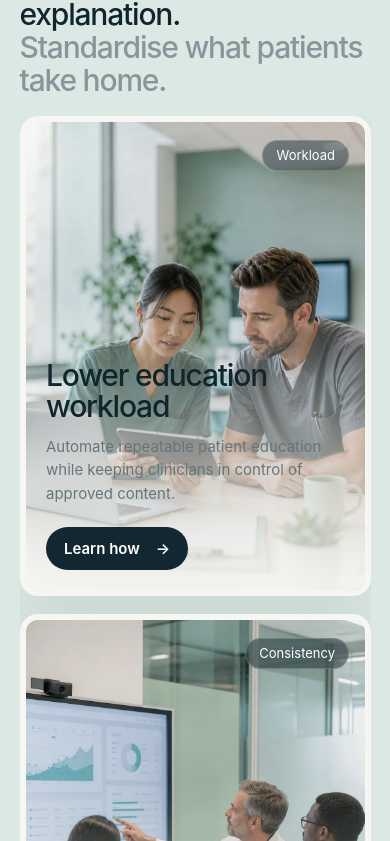
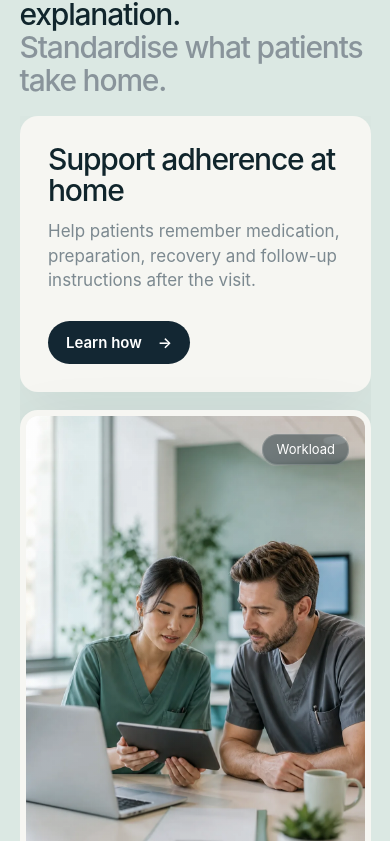
Before and after one commit to STV1222/Medivo-AI-Website, a Next.js app: page / in a window 390 px wide. Shown: the part 9443-10284 px from the top of the page. Built offline with nearby package versions, Linux system fonts and the light colour scheme; a web font is replaced by a local one.

Commit message:
Refine healthcare team slider

```diff
--- a/app/components/EditorialChrome.tsx
+++ b/app/components/EditorialChrome.tsx
@@ -14,6 +14,7 @@ function Logo() {
       alt="Medivo AI"
       width="1006"
       height="205"
+      unoptimized
     />
   );
 }
--- a/app/globals.css
+++ b/app/globals.css
@@ -181,22 +181,20 @@ button{font:inherit}
 .hospital-benefits{background:#dbe8e3;padding:11vw 5vw}
 .hospital-benefits-copy{margin-bottom:5vw}
 .hospital-benefits h2{margin:0;max-width:980px}
-.hospital-benefit-gallery{display:flex;gap:14px;height:min(54vw,640px);min-height:560px;overflow:hidden;contain:layout paint}
-.hospital-benefit-card{position:relative;flex:1 1 0;min-width:0;overflow:hidden;border-radius:var(--radius);background:#f6f6f2;border:8px solid #f6f6f2;box-shadow:0 24px 70px rgba(16,37,44,.08);isolation:isolate;outline:0;transform:translateZ(0);transition:flex-grow .72s cubic-bezier(.16,1,.3,1),transform .34s ease;will-change:flex-grow,transform}
-.hospital-benefit-card:first-child{flex-grow:1.35}
-.hospital-benefit-gallery:hover .hospital-benefit-card{flex-grow:.82}
-.hospital-benefit-gallery:has(.hospital-benefit-card:focus-within) .hospital-benefit-card{flex-grow:.82}
-.hospital-benefit-card:hover,.hospital-benefit-card:focus-within{flex-grow:2.45;transform:translate3d(0,-3px,0)}
-.benefit-image{position:absolute;inset:0;background-position:center;background-size:cover;transform:scale(1.002) translateZ(0);transition:transform .85s cubic-bezier(.16,1,.3,1);will-change:transform;backface-visibility:hidden}
-.hospital-benefit-card:hover .benefit-image,.hospital-benefit-card:focus-within .benefit-image{transform:scale(1.035) translateZ(0)}
-.hospital-benefit-card:after{content:"";position:absolute;inset:0;background:linear-gradient(90deg,rgba(246,246,242,.95) 0%,rgba(246,246,242,.9) 47%,rgba(246,246,242,.28) 72%,rgba(16,37,44,.2) 100%);opacity:0;transform:translate3d(-18%,0,0);transition:opacity .34s ease,transform .62s cubic-bezier(.16,1,.3,1);z-index:1;pointer-events:none}
-.hospital-benefit-card:hover:after,.hospital-benefit-card:focus-within:after{opacity:1;transform:translate3d(0,0,0)}
+.hospital-benefit-slider{display:flex;align-items:stretch;gap:14px;height:min(54vw,640px);min-height:560px;overflow:hidden;contain:layout paint}
+.benefit-image-card{position:relative;flex:0 0 clamp(132px,14vw,220px);min-width:0;overflow:hidden;border:8px solid #f6f6f2;border-radius:var(--radius);background:#f6f6f2;padding:0;box-shadow:0 24px 70px rgba(16,37,44,.08);cursor:pointer;isolation:isolate;outline:0;transform:translateZ(0);transition:flex-basis .7s cubic-bezier(.16,1,.3,1),transform .34s ease,box-shadow .34s ease;will-change:flex-basis,transform}
+.benefit-image-card.active{flex-basis:clamp(360px,29vw,620px);transform:translate3d(0,-3px,0);box-shadow:0 32px 82px rgba(16,37,44,.12)}
+.benefit-image-card:focus-visible{outline:2px solid var(--teal);outline-offset:3px}
+.benefit-image-card:after{content:"";position:absolute;inset:0;z-index:1;background:linear-gradient(180deg,rgba(16,37,44,.02),rgba(16,37,44,.12));opacity:.2;pointer-events:none;transition:opacity .35s ease}
+.benefit-image-card.active:after{opacity:.08}
+.benefit-image{position:absolute;inset:0;display:block;background-position:center;background-size:cover;transform:scale(1.002) translateZ(0);transition:transform .85s cubic-bezier(.16,1,.3,1);will-change:transform;backface-visibility:hidden}
+.benefit-image-card:hover .benefit-image,.benefit-image-card.active .benefit-image,.benefit-image-card:focus-visible .benefit-image{transform:scale(1.035) translateZ(0)}
 .benefit-pill{position:absolute;top:24px;right:22px;z-index:3;padding:11px 18px;border-radius:999px;background:rgba(16,37,44,.45);color:white;font-size:15px;line-height:1;backdrop-filter:blur(14px);-webkit-backdrop-filter:blur(14px);box-shadow:inset 0 0 0 1px rgba(255,255,255,.18)}
-.benefit-panel{position:absolute;left:34px;top:50%;z-index:2;width:min(78%,430px);padding:0;background:transparent;border-radius:0;box-shadow:none;transform:translate3d(-32px,-50%,0);opacity:0;transition:opacity .28s ease,transform .58s cubic-bezier(.16,1,.3,1);will-change:transform}
-.hospital-benefit-card:hover .benefit-panel,.hospital-benefit-card:focus-within .benefit-panel{opacity:1;transform:translate3d(0,-50%,0)}
-.benefit-panel h3{font-size:clamp(28px,3.2vw,46px);line-height:1.02;letter-spacing:var(--title-track);font-weight:480;margin:0 0 26px}
-.benefit-panel p{font-size:17px;line-height:1.55;color:#66757b;margin:0 0 42px}
-.benefit-panel a{display:inline-flex;align-items:center;justify-content:center;gap:16px;min-width:128px;padding:14px 21px;border-radius:999px;background:#132733;color:#fff;font-size:15px;font-weight:560}
+.benefit-content-card{flex:0 0 clamp(300px,28vw,520px);display:flex;flex-direction:column;justify-content:center;align-items:flex-start;min-width:0;padding:clamp(34px,3.6vw,58px);border-radius:var(--radius);background:#f6f6f2;box-shadow:0 24px 70px rgba(16,37,44,.07);animation:benefit-panel-slide .44s cubic-bezier(.16,1,.3,1) both}
+.benefit-content-card h3{font-size:clamp(30px,3.2vw,48px);line-height:1.02;letter-spacing:var(--title-track);font-weight:480;margin:0 0 28px;color:var(--ink)}
+.benefit-content-card p{font-size:clamp(17px,1.45vw,23px);line-height:1.45;color:#7c8990;margin:0 0 auto;max-width:480px}
+.benefit-content-card a{display:inline-flex;align-items:center;justify-content:center;gap:16px;margin-top:clamp(46px,7vw,118px);min-width:132px;padding:14px 21px;border-radius:999px;background:#132733;color:#fff;font-size:15px;font-weight:560}
+@keyframes benefit-panel-slide{from{opacity:0;transform:translate3d(24px,0,0)}to{opacity:1;transform:translate3d(0,0,0)}}
 .endoscopy{background:#dbe8e3;padding:11vw 5vw}
 .endoscopy h2{max-width:1200px;margin:0 0 8vw}
 .journey{display:grid;grid-template-columns:repeat(4,1fr);border-top:1px solid var(--line)}
@@ -311,14 +309,12 @@ to{opacity:1;transform:none}
 .app-preview{min-height:480px}
 .advantage-grid{grid-template-columns:1fr 1fr}
 .advantage-card{min-height:330px}
-.hospital-benefit-gallery{display:grid;grid-template-columns:1fr;height:auto;min-height:0;gap:18px}
-.hospital-benefit-card,.hospital-benefit-card:first-child{height:520px;flex:auto}
-.hospital-benefit-card:after{opacity:1;transform:none;background:linear-gradient(180deg,rgba(16,37,44,.03),rgba(16,37,44,.1) 35%,rgba(246,246,242,.95) 100%)}
-.benefit-panel{left:28px;right:28px;top:auto;bottom:28px;width:auto;opacity:1;transform:none}
-.hospital-benefit-card:hover .benefit-panel,.hospital-benefit-card:focus-within .benefit-panel{transform:none}
-.benefit-panel h3{font-size:34px;margin-bottom:14px}
-.benefit-panel p{font-size:15px;margin-bottom:22px}
-.benefit-panel a{padding:12px 18px}
+.hospital-benefit-slider{display:grid;grid-template-columns:1fr;height:auto;min-height:0;gap:18px;overflow:visible}
+.benefit-image-card,.benefit-image-card.active{height:520px;flex:auto;transform:none}
+.benefit-content-card{order:-1;flex:auto;padding:36px;animation:none}
+.benefit-content-card h3{font-size:34px;margin-bottom:14px}
+.benefit-content-card p{font-size:17px;margin-bottom:0}
+.benefit-content-card a{margin-top:28px;padding:12px 18px}
 .journey{grid-template-columns:1fr 1fr}
 .journey article{min-height:270px}
 .comparison-grid{grid-template-columns:1fr}
@@ -358,10 +354,10 @@ to{opacity:1;transform:none}
 .app-preview{min-height:400px}
 .advantage-grid{grid-template-columns:1fr}
 .advantage-card{min-height:300px}
-.hospital-benefit-card,.hospital-benefit-card:first-child{height:480px;border-width:6px}
+.benefit-image-card,.benefit-image-card.active{height:480px;border-width:6px}
 .benefit-pill{top:18px;right:16px;font-size:13px;padding:9px 14px}
-.benefit-panel{left:20px;right:20px;bottom:20px}
-.benefit-panel h3{font-size:30px}
+.benefit-content-card{padding:28px}
+.benefit-content-card h3{font-size:30px}
 .journey{grid-template-columns:1fr}
 .journey article{min-height:220px}
 .journey h3{margin-top:45px}
--- a/app/page.tsx
+++ b/app/page.tsx
@@ -1,6 +1,6 @@
 "use client";
 
-import { useEffect, useRef, useState } from "react";
+import { Fragment, useEffect, useRef, useState } from "react";
 import Image from "next/image";
 import { FooterLanguage } from "./components/FooterLanguage";
 import { Trans, useT, type DictionaryKey } from "./components/I18n";
@@ -78,13 +78,14 @@ const hospitalBenefits = [
 ] satisfies { labelKey: DictionaryKey; titleKey: DictionaryKey; bodyKey: DictionaryKey; image: string; altKey: DictionaryKey }[];
 
 function Logo({ priority = false }: { priority?: boolean }) {
-  return <Image className="brand-logo" src="/medivo-logo-white-v2.png" alt="Medivo AI" width="1006" height="205" priority={priority} />;
+  return <Image className="brand-logo" src="/medivo-logo-white-v2.png" alt="Medivo AI" width="1006" height="205" priority={priority} unoptimized />;
 }
 
 export default function Home() {
   const t = useT();
   const [active, setActive] = useState(0);
   const [platform, setPlatform] = useState(0);
+  const [activeBenefit, setActiveBenefit] = useState(2);
   const [menu, setMenu] = useState(false);
   const [resources, setResources] = useState(false);
   const [headerScrolled, setHeaderScrolled] = useState(false);
@@ -276,7 +277,7 @@ export default function Home() {
               </div>
             </div>
             <div className="workflow-scene scene-deliver">
-              <Image src="/workflow-deliver.png" alt="" fill sizes="(max-width: 900px) 82vw, 46vw" />
+              <Image src="/workflow-deliver.png" alt="" fill sizes="(max-width: 900px) 82vw, 46vw" unoptimized />
             </div>
           </div>
           <div className="step-indicator">{workflow.map((_, i) => <button key={i} className={active === i ? "active" : ""} onClick={() => document.querySelector(`[data-workflow-step='${i}']`)?.scrollIntoView({behavior:"smooth"})} aria-label={`View workflow step ${i + 1}`}><i/></button>)}</div>
@@ -327,17 +328,30 @@ export default function Home() {
           <p className="section-eyebrow">{t("hospital.eyebrow")}</p>
           <h2>{t("hospital.title")}<br/><span>{t("hospital.subtitle")}</span></h2>
         </div>
-        <div className="hospital-benefit-gallery">
-          {hospitalBenefits.map((item) => (
-            <article className="hospital-benefit-card" key={item.titleKey} tabIndex={0}>
-              <div className="benefit-image" style={{ backgroundImage: `url(${item.image})` }} role="img" aria-label={t(item.altKey)} />
-              <span className="benefit-pill">{t(item.labelKey)}</span>
-              <div className="benefit-panel">
-                <h3>{t(item.titleKey)}</h3>
-                <p>{t(item.bodyKey)}</p>
-                <a href="#product">{t("hospital.learn")} <span>→</span></a>
-              </div>
-            </article>
+        <div className="hospital-benefit-slider">
+          {hospitalBenefits.map((item, index) => (
+            <Fragment key={item.titleKey}>
+              {activeBenefit === index && (
+                <article className="benefit-content-card" aria-live="polite">
+                  <h3>{t(item.titleKey)}</h3>
+                  <p>{t(item.bodyKey)}</p>
+                  <a href="#product">{t("hospital.learn")} <span>→</span></a>
+                </article>
+              )}
+              <button
+                type="button"
+                className={activeBenefit === index ? "benefit-image-card active" : "benefit-image-card"}
+                onPointerEnter={() => setActiveBenefit(index)}
+                onMouseEnter={() => setActiveBenefit(index)}
+                onMouseMove={() => activeBenefit !== index && setActiveBenefit(index)}
+                onFocus={() => setActiveBenefit(index)}
+                onClick={() => setActiveBenefit(index)}
+                aria-pressed={activeBenefit === index}
+              >
+                <span className="benefit-image" style={{ backgroundImage: `url(${item.image})` }} role="img" aria-label={t(item.altKey)} />
+                <span className="benefit-pill">{t(item.labelKey)}</span>
+              </button>
+            </Fragment>
           ))}
         </div>
       </section>
--- a/app/team/page.tsx
+++ b/app/team/page.tsx
@@ -75,7 +75,7 @@ export default function TeamPage() {
           <article className="founder-profile" key={founder.name}>
             <div className="founder-image-wrap">
               {founder.image ? (
-                <Image src={founder.image} alt={founder.alt} fill sizes="(max-width: 900px) 100vw, 53vw" />
+                <Image src={founder.image} alt={founder.alt} fill sizes="(max-width: 900px) 100vw, 53vw" unoptimized />
               ) : (
                 <div className="founder-placeholder" aria-label={founder.alt}>
                   <b>{founder.name.split(" ").map((part) => part[0]).join("")}</b>
```
